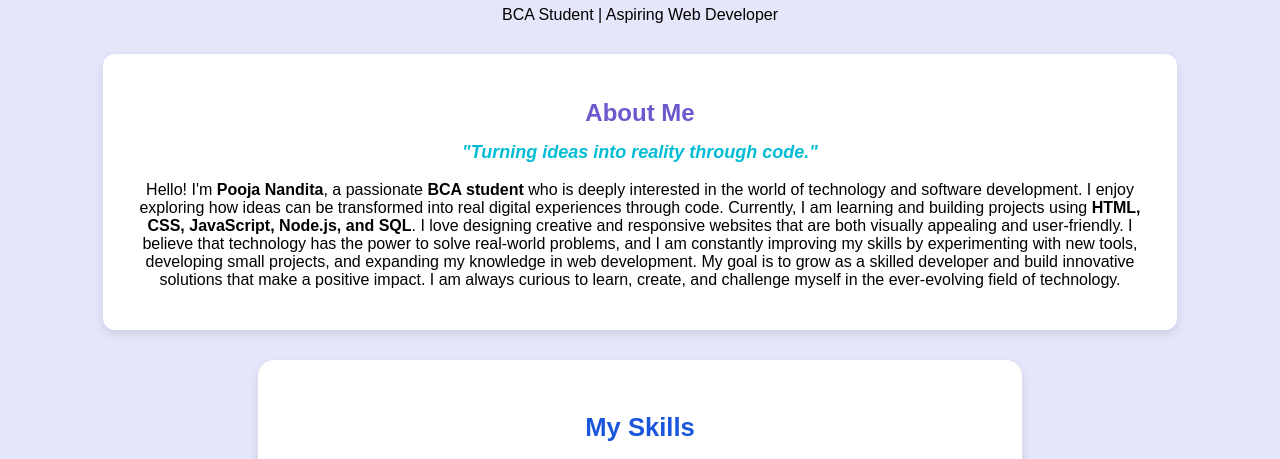
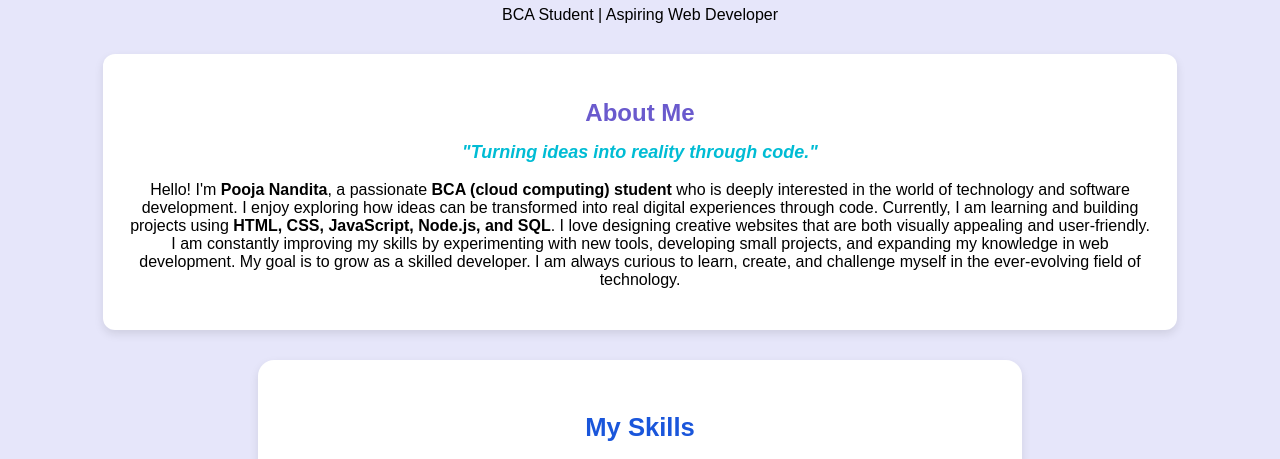
Before and after one commit to poojanandita87/My-portfolio, a plain HTML site: page public/index.html in a window 1280 px wide. Shown: the part 341-800 px from the top of the page. Drawn offline with Linux system fonts and the light colour scheme; files whose address does not match are found by name.

Commit message:
updated portfolio

```diff
--- a/public/index.html
+++ b/public/index.html
@@ -29,13 +29,13 @@
 <h2>About Me</h2>
 <p class="quote"><B><I>"Turning ideas into reality through code."</B></I></p>
 <p>
-Hello! I'm <strong>Pooja Nandita</strong>, a passionate <strong>BCA student</strong> who is deeply interested in the world of technology and software development. I enjoy exploring how ideas can be transformed into real digital experiences through code.
+Hello! I'm <strong>Pooja Nandita</strong>, a passionate <strong>BCA (cloud computing) student</strong> who is deeply interested in the world of technology and software development. I enjoy exploring how ideas can be transformed into real digital experiences through code.
 
-Currently, I am learning and building projects using <strong>HTML, CSS, JavaScript, Node.js, and SQL</strong>. I love designing creative and responsive websites that are both visually appealing and user-friendly.
+Currently, I am learning and building projects using <strong>HTML, CSS, JavaScript, Node.js, and SQL</strong>. I love designing creative websites that are both visually appealing and user-friendly.
 
-I believe that technology has the power to solve real-world problems, and I am constantly improving my skills by experimenting with new tools, developing small projects, and expanding my knowledge in web development.
+I am constantly improving my skills by experimenting with new tools, developing small projects, and expanding my knowledge in web development.
 
-My goal is to grow as a skilled developer and build innovative solutions that make a positive impact. I am always curious to learn, create, and challenge myself in the ever-evolving field of technology.
+My goal is to grow as a skilled developer. I am always curious to learn, create, and challenge myself in the ever-evolving field of technology.
 </p>
 
 </section>
```
